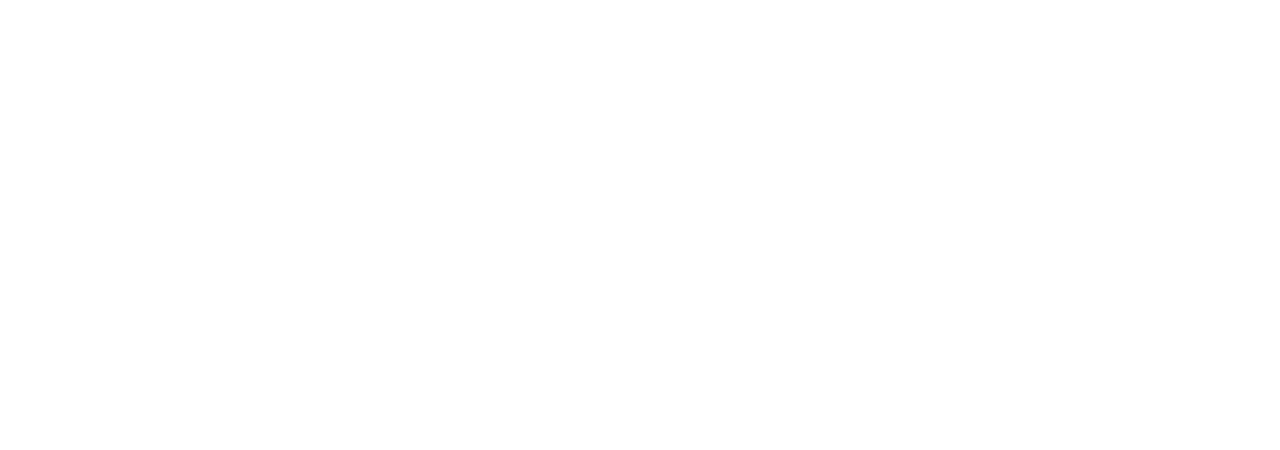
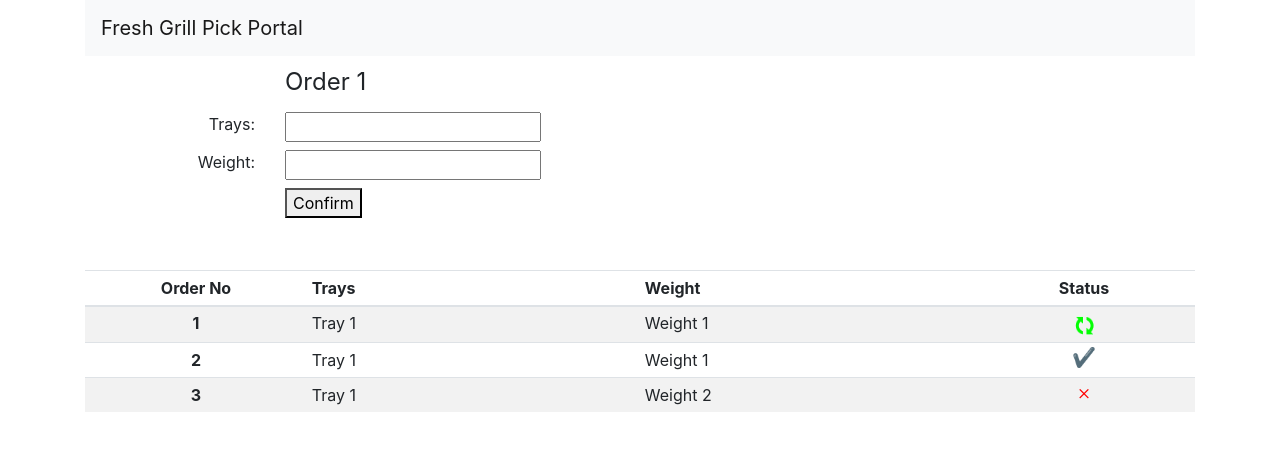
Before and after one commit to alexeib2018/robotics, a plain HTML site: page index.html in a window 1280 px wide. Drawn offline with nearby package versions, Linux system fonts and the light colour scheme.

Commit message:
added layout

```diff
--- a/index.html
+++ b/index.html
@@ -1,3 +1,119 @@
-<head>
-<meta http-equiv="refresh" content="1;URL=/cgi/app.pl" />
-</head>
+<!doctype html>
+<html lang="en">
+  <head>
+    <!-- Required meta tags -->
+    <meta charset="utf-8">
+    <meta name="viewport" content="width=device-width, initial-scale=1, shrink-to-fit=no">
+
+    <!-- Bootstrap CSS -->
+    <link rel="stylesheet" href="https://stackpath.bootstrapcdn.com/bootstrap/4.1.3/css/bootstrap.min.css" integrity="sha384-MCw98/SFnGE8fJT3GXwEOngsV7Zt27NXFoaoApmYm81iuXoPkFOJwJ8ERdknLPMO" crossorigin="anonymous">
+
+    <title>Fresh Grill Pick Portal</title>
+  </head>
+  <body style="min-height:100vh">
+    <div class="container" id="app">
+      <nav class="navbar navbar-expand-lg navbar-light bg-light"
+           v-bind:style="{ 'margin-bottom': (show_disclaimer)?'0px':'20px'}">
+        <a class="navbar-brand" href="/">Fresh Grill Pick Portal</a>
+        <button class="navbar-toggler" type="button" data-toggle="collapse" data-target="#navbarSupportedContent" aria-controls="navbarSupportedContent" aria-expanded="false" aria-label="Toggle navigation">
+          <span class="navbar-toggler-icon"></span>
+        </button>
+
+        <div class="collapse navbar-collapse" id="navbarSupportedContent">
+          <ul class="navbar-nav mr-auto nav-pills">
+          </ul>
+          <div v-if="login" style="display:contents; font-size: smaller;">
+            <!-- a class="nav-link"
+                @click="proc_logout()"
+                href="#">Logout</a -->
+          </div>
+        </div>
+      </nav>
+
+      <!-- Begin page content -->
+      <main role="main" class="container">
+      	<div class="row">
+	      	<div class="col-2 float-right" style="text-align: right">
+	      		&nbsp;
+	      	</div>
+	      	<div class="col-10 my-2" style="font-size: x-large;">
+		      	Order 1
+	      	</div>
+	      	<div class="col-2 my-1 float-right" style="text-align: right">
+	      		Trays:
+	      	</div>
+	      	<div class="col-10 my-1">
+	      		<input>
+	      	</div>
+	      	<div class="col-2 my-1 float-right" style="text-align: right">
+	      		Weight:
+	      	</div>
+	      	<div class="col-10 my-1">
+	      		<input>
+	      	</div>
+	      	<div class="col-2 my-1 float-right" style="text-align: right">
+	      		&nbsp;
+	      	</div>
+	      	<div class="col-10 my-1">
+		      	<button>Confirm</button>
+	      	</div>
+	    </div>
+      </main>
+
+      <table class="table table-striped table-sm mt-5">
+	  <thead>
+	    <tr>
+	      <th scope="col" style="width:20%; text-align:center;">Order No</th>
+	      <th scope="col" style="width:30%">Trays</th>
+	      <th scope="col" style="width:30%">Weight</th>
+	      <th scope="col" style="width:20%; text-align:center;">Status</th>
+	    </tr>
+	  </thead>
+	  <tbody>
+	    <tr>
+	      <th scope="row" style="text-align:center;">1</th>
+	      <td>Tray 1</td>
+	      <td>Weight 1</td>
+	      <td style="text-align:center;"><img src="/img/loader.gif" style="width:25px;" /></td>
+	    </tr>
+	    <tr>
+	      <th scope="row" style="text-align:center;">2</th>
+	      <td>Tray 1</td>
+	      <td>Weight 1</td>
+	      <td style="text-align:center; padding:0px;"><span style="color:#00FF00; font-size: larger;">&#10004;</span></td>
+	    </tr>
+	    <tr>
+	      <th scope="row" style="text-align:center;">3</th>
+	      <td>Tray 1</td>
+	      <td>Weight 2</td>
+	      <td style="text-align:center; padding:0px;"><span style="font-size:larger; color:red;">&#65794;</span></td>
+	    </tr>
+	  </tbody>
+ 	  </table>
+
+
+      <!-- footer class="footer">
+        <div class="container">
+          <span class="text-muted">Place sticky footer content here.</span>
+        </div>
+      </footer -->
+	</div>
+
+    <!-- Optional JavaScript -->
+    <!-- jQuery first, then Popper.js, then Bootstrap JS -->
+    <script src="https://code.jquery.com/jquery-3.3.1.slim.min.js" integrity="sha384-q8i/X+965DzO0rT7abK41JStQIAqVgRVzpbzo5smXKp4YfRvH+8abtTE1Pi6jizo" crossorigin="anonymous"></script>
+    <script src="https://cdnjs.cloudflare.com/ajax/libs/popper.js/1.14.3/umd/popper.min.js" integrity="sha384-ZMP7rVo3mIykV+2+9J3UJ46jBk0WLaUAdn689aCwoqbBJiSnjAK/l8WvCWPIPm49" crossorigin="anonymous"></script>
+    <script src="https://stackpath.bootstrapcdn.com/bootstrap/4.1.3/js/bootstrap.min.js" integrity="sha384-ChfqqxuZUCnJSK3+MXmPNIyE6ZbWh2IMqE241rYiqJxyMiZ6OW/JmZQ5stwEULTy" crossorigin="anonymous"></script>
+    <script src="https://cdn.jsdelivr.net/npm/vue/dist/vue.js"></script>
+    <script src="https://unpkg.com/axios/dist/axios.min.js"></script>
+    <script>
+    	var app = new Vue({
+		  el: '#app',
+		  data: function() {
+		    return {
+		      login: 0
+		  	}
+		  }
+		})
+  </body>
+</html>
```
Also changed, not shown: index1.html (added, +69 -0 lines), img/loader.gif (added).
